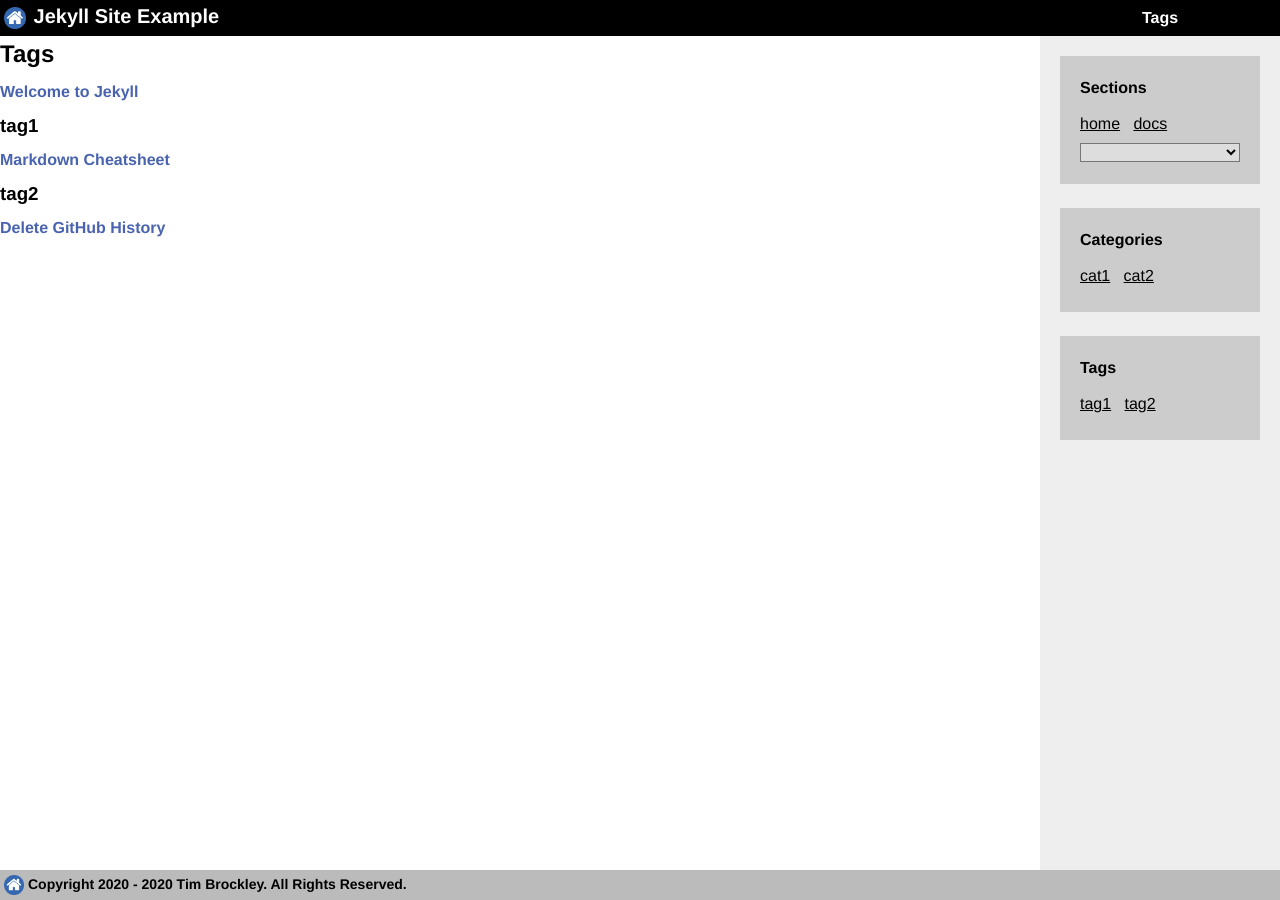
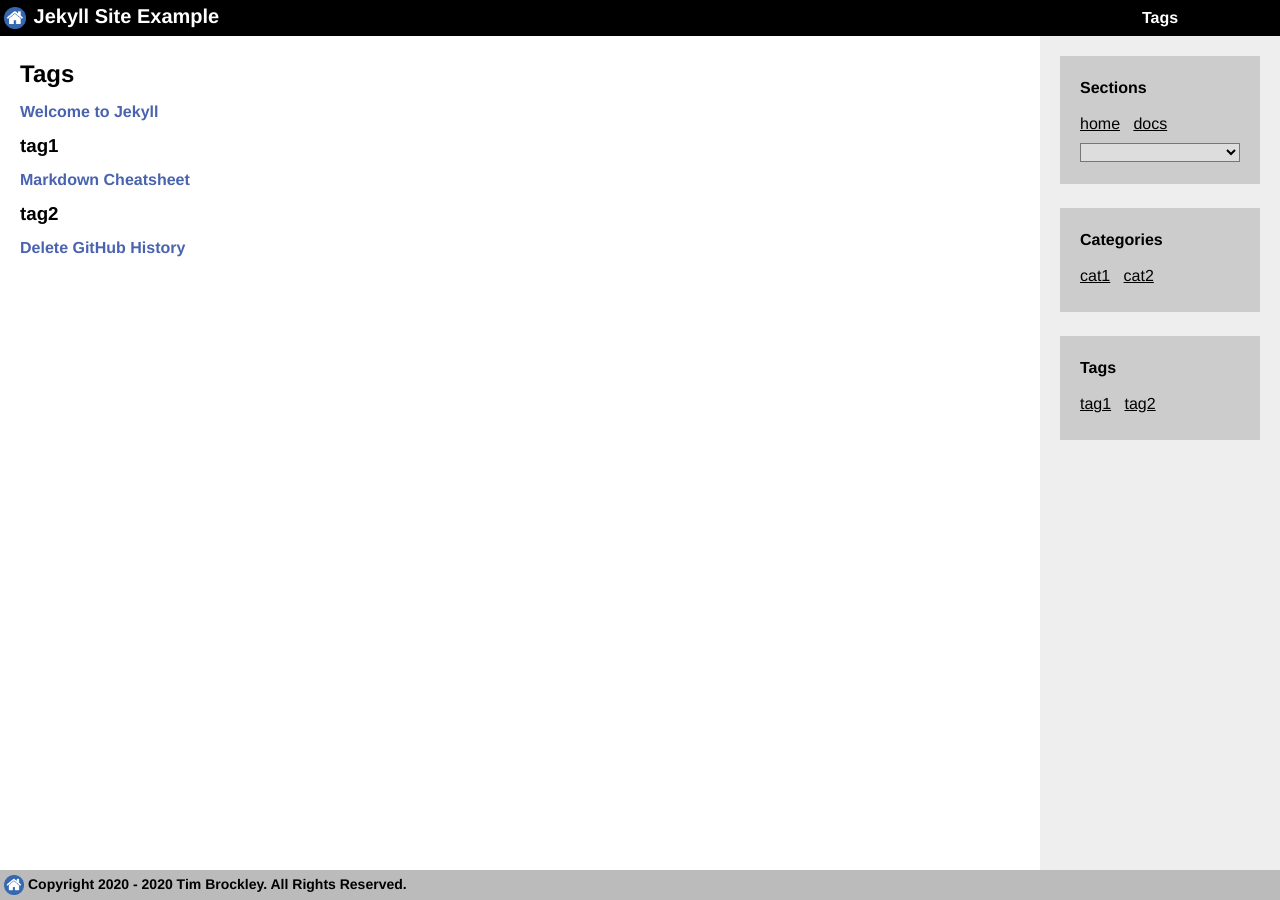
Before and after one commit to timbrockley/jekyll.timbrockley.co.uk, a Jekyll site: the page built from tags.html, in a window 1280 px wide. Built offline with Jekyll 4.4.1, drawn with Linux system fonts in a browser that asks for light colours.

Commit message:
updated template

```diff
--- a/categories.html
+++ b/categories.html
@@ -3,6 +3,8 @@ layout: page
 permalink: /categories
 title: Categories
 ---
+<div id="content">
+
   <h2>Categories</h2>
 
   <!-- display posts not in a subfolder -->
@@ -26,3 +28,5 @@ title: Categories
     {% endfor %}
   {% endfor %}
   <!-- display posts by category -->
+
+</div>
--- a/sections.html
+++ b/sections.html
@@ -3,6 +3,8 @@ layout: page
 permalink: /sections
 title: Sections
 ---
+<div id="content">
+
     <h2>Sections</h2>
 
     <!-- display posts not in a subfolder -->
@@ -47,3 +49,5 @@ title: Sections
         {% endif %}
     {% endfor %}
     <!-- display subfolder names -->
+
+</div>
--- a/tags.html
+++ b/tags.html
@@ -3,6 +3,8 @@ layout: page
 permalink: /tags
 title: Tags
 ---
+<div id="content">
+
   <h2>Tags</h2>
 
   <!-- display posts not in a subfolder -->
@@ -26,3 +28,5 @@ title: Tags
     {% endfor %}
   {% endfor %}
   <!-- display posts by tag -->
+
+</div>
```
Lines whose indentation alone changed are shown as unchanged.
